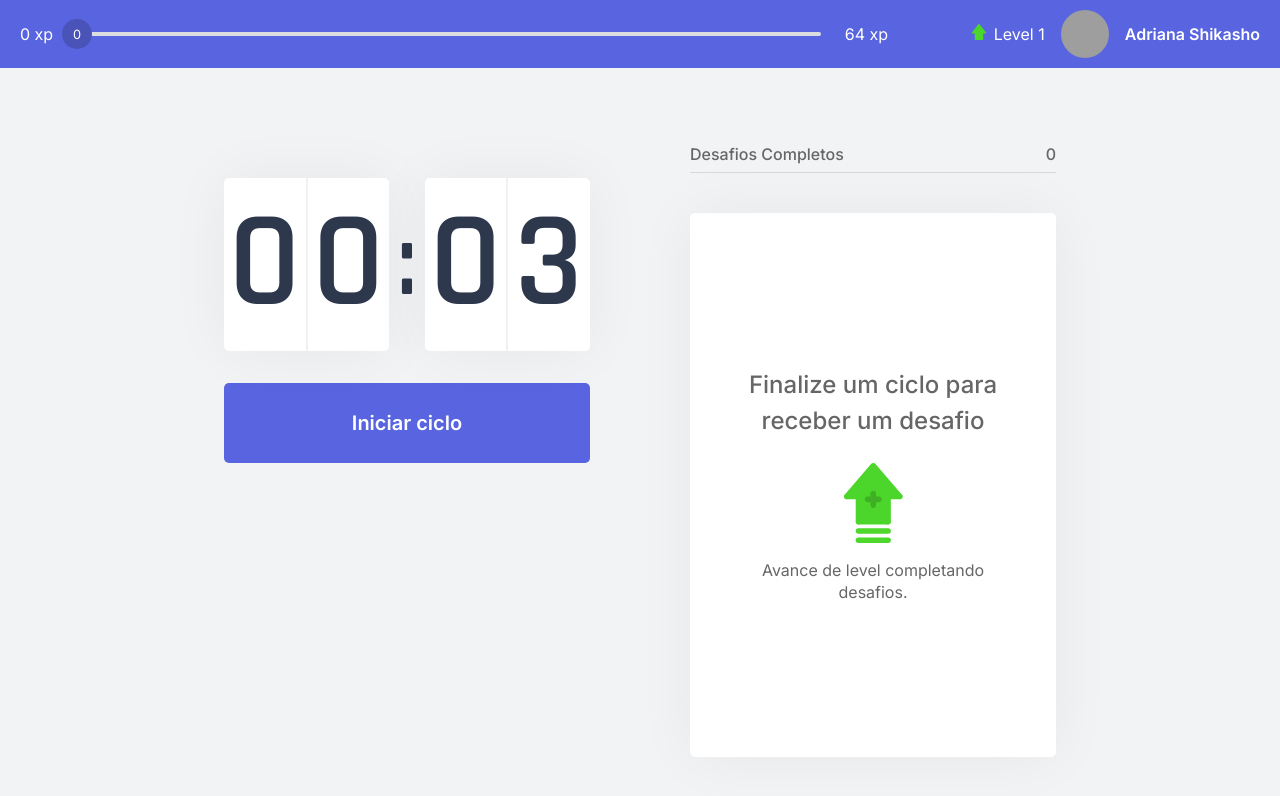
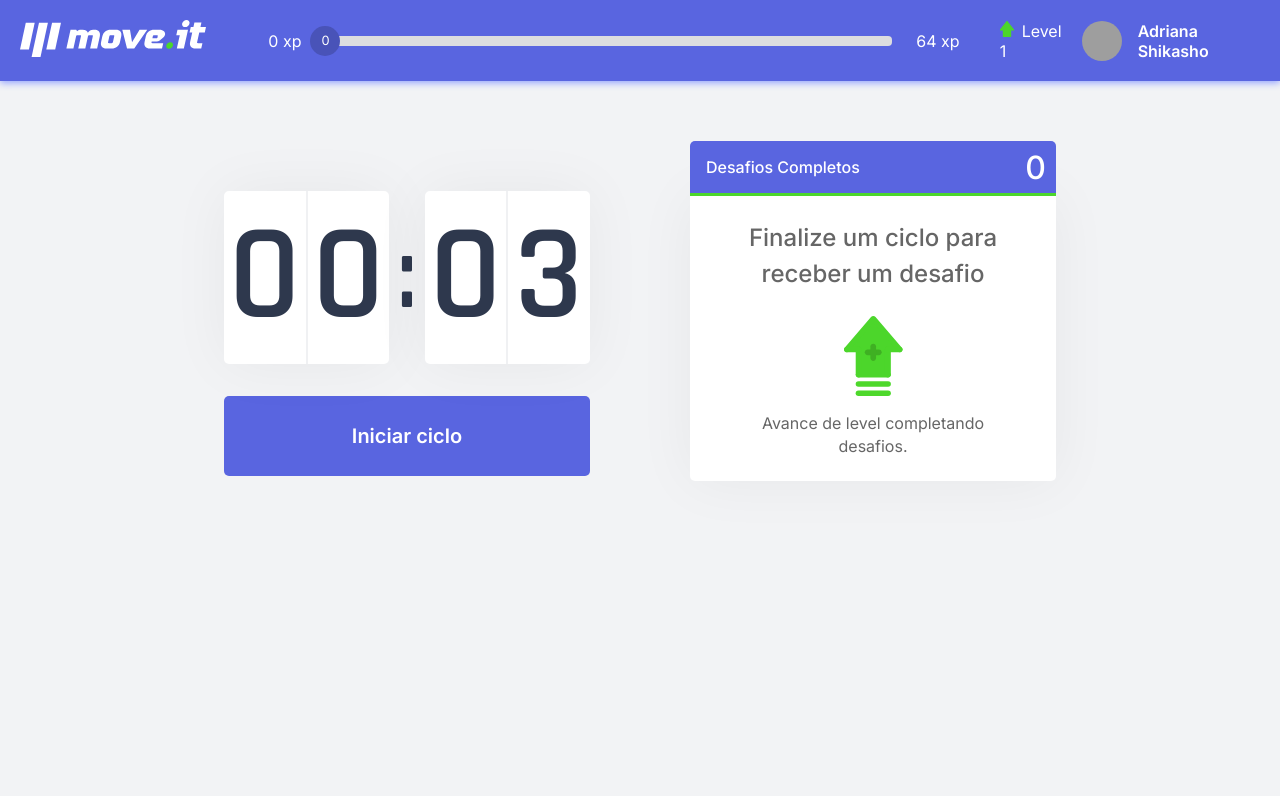
Before and after one commit to dxwebster/moveit-next, a Next.js app: page / in a window 1280 px wide. Shown: the top 796 px of the page. Built offline with nearby package versions, Linux system fonts and the light colour scheme; grey boxes are pictures that could not be loaded.

Commit message:
ajuste de desafio completos estilo

```diff
--- a/src/components/ChallengeBox/styles.js
+++ b/src/components/ChallengeBox/styles.js
@@ -5,28 +5,33 @@ export const Header = styled.div`
   align-items: center;
   justify-content: space-between;
 
-  margin: 1rem 0 2.5rem;
-  padding-bottom: 0.5rem;
-  border-bottom: 1px  solid #d7d8da;
+  padding: 1rem;
+  border-bottom: 3px  solid var(--green);
 
+  background: var(--blue);
   font-weight: 500;
+  color: var(--white);
 
-  span :first-child{
-    font-size: 1.25rem;
+  border-top-left-radius: 5px;
+  border-top-right-radius: 5px;
+
+  position: relative;
+
+  span:first-child{
+    font-size: 1rem;
   }
 
-  span :last-child{
-    font-size: 1.5rem;
+  span:last-child{
+    font-size: 2rem;
+    position: absolute;
+    right: 10px;
   }
 `
 
-
-
-
 export const Container = styled.div`
-  height: 80%;
   background: var(--white);
-  border-radius: 5px;
+  border-bottom-left-radius: 5px;
+  border-bottom-right-radius: 5px;
   box-shadow: 0 0 60px rgba(0, 0, 0, 0.05);
   padding: 1.5rem 2rem;
 `
--- a/src/components/Header/index.tsx
+++ b/src/components/Header/index.tsx
@@ -1,6 +1,6 @@
 import { useContext } from 'react';
 import { ChallengesContext } from '../../contexts/challenges'
-import { Container, XPBar, Profile } from './styles'
+import { Container, XPBar, Profile, Logo } from './styles'
 
 export function Header(){
   const { currentExperience, experienceToNextLevel } = useContext(ChallengesContext)
@@ -10,6 +10,10 @@ export function Header(){
 
   return(
     <Container>
+      <Logo>
+        <img src="/logo-full.svg" alt="Level up" />
+      </Logo>
+
       <XPBar>
         <span>0 xp</span>
 
@@ -23,7 +27,7 @@ export function Header(){
 
       <Profile>
         <p><img src="icons/level.svg" alt="level"/>Level { level }</p>
-        <img className="profile" src="https://github.com/dxwebster.png" alt="Adriana Shikasho"/>
+        <img className="profile" src="https://github.com/dxwebster.png" alt="imagem do user"/>
         <strong>Adriana Shikasho</strong>
       </Profile>
     </Container>
--- a/src/components/Header/styles.js
+++ b/src/components/Header/styles.js
@@ -4,21 +4,32 @@ export const Container = styled.div`
   display: flex;
   align-items: center;
   justify-content: space-between;
-  padding: 10px 20px;
+  padding: 20px 20px;
   background-color: var(--blue);
   color: #fff;
+  box-shadow: 0px 2px 7px 0 rgb(147 163 255);
+
+
+`
+export const Logo = styled.div`
+  margin-right: 1rem;
+
+  img {
+    width: 80%;
+  }
 `
 
 export const XPBar = styled.div`
-  width: 70%;
+  width: 60%;
   display: flex;
   align-items: center;
   font-size: 1rem;
+  margin-right: 1rem;
 
 
   & > div {
-    flex:1;
-    height: 4px;
+    flex: 1;
+    height: 10px;
     border-radius: 4px;
     background: var(--gray-line);
     margin: 0 1.5rem;
@@ -26,7 +37,7 @@ export const XPBar = styled.div`
   }
 
   .percentualBar {
-    height: 4px;
+    height: 10px;
     border-radius: 4px;
     background: var(--green);
 
@@ -35,7 +46,7 @@ export const XPBar = styled.div`
   .XP {
     width: 30px;
     height: 30px;
-    margin-top: -17px;
+    margin-top: -20px;
 
     display: flex;
     align-items: center;
@@ -70,8 +81,8 @@ export const Profile = styled.div`
   }
 
   img.profile {
-    width: 3rem;
-    height: 3rem;
+    width: 2.5rem;
+    height: 2.5rem;
     border-radius: 50%;
     margin-right: 1rem;
   }
```
Also changed, not shown: public/logo-full.svg.
